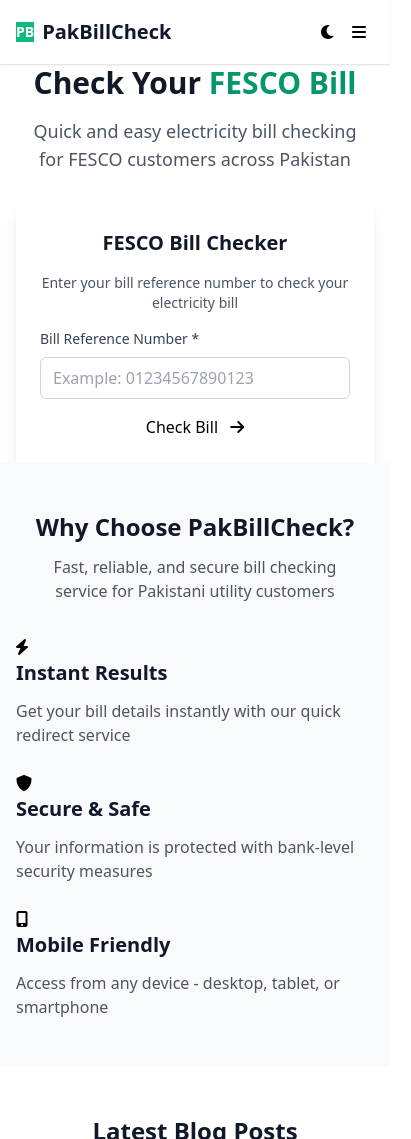
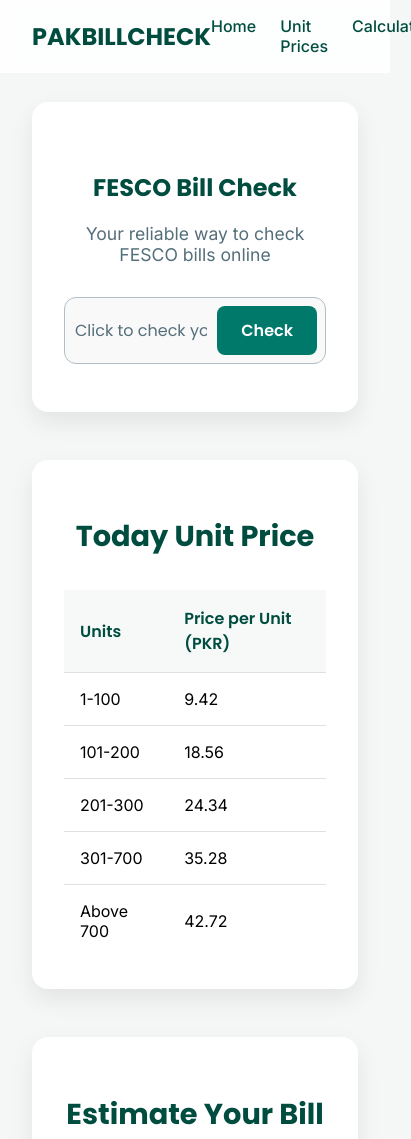
Before and after one commit to iqcodic/pakbillcheck.online, a plain HTML site: page index.html in a window 390 px wide. Shown: the top 1139 px of the page, 411 px wide, since content can reach past the window. Drawn offline with nearby package versions, Linux system fonts and the light colour scheme.

Commit message:
Update index.html

```diff
--- a/index.html
+++ b/index.html
@@ -1,186 +1,424 @@
+
 <!DOCTYPE html>
 <html lang="en">
 <head>
     <meta charset="UTF-8">
     <meta name="viewport" content="width=device-width, initial-scale=1.0">
-    <meta name="description" content="PakBillCheck - Quickly check and understand your FESCO (Faisalabad Electric Supply Company) electricity bill. Enter your bill reference to view details instantly.">
-    <meta name="keywords" content="FESCO bill, Pakistan electricity bill, bill checker, FESCO online, utility bills Pakistan, electricity payment">
-    <meta name="robots" content="index, follow">
-    <link rel="canonical" href="https://yourdomain.com/">
-    <!-- Open Graph -->
-    <meta property="og:title" content="PakBillCheck - FESCO Bill Checker | Check Your Electricity Bill Instantly">
-    <meta property="og:description" content="Check your FESCO electricity bill quickly using your bill reference number. Fast, secure, and reliable bill checking service for Pakistan.">
-    <meta property="og:type" content="website">
-    <meta property="og:url" content="https://yourdomain.com/">
-    <meta property="og:image" content="https://yourdomain.com/og-image.png">
-    <!-- Twitter -->
-    <meta name="twitter:card" content="summary_large_image">
-    <meta name="twitter:title" content="PakBillCheck - FESCO Bill Checker">
-    <meta name="twitter:description" content="Check your FESCO electricity bill quickly using your bill reference number.">
-    <!-- Structured data (Organization) -->
-    <script type="application/ld+json">
-    {
-      "@context": "https://schema.org",
-      "@type": "Organization",
-      "name": "PakBillCheck",
-      "url": "https://yourdomain.com",
-      "logo": "https://yourdomain.com/logo.png",
-      "description": "Fast and secure electricity bill checking service for FESCO customers in Pakistan",
-      "sameAs": []
-    }
-    </script>
+    <title>PakBill Check</title>
+    <link rel="preconnect" href="https://fonts.googleapis.com">
+    <link rel="preconnect" href="https://fonts.gstatic.com" crossorigin>
+    <link href="https://fonts.googleapis.com/css2?family=Poppins:wght@400;600;700&family=Inter:wght@400;500&display=swap" rel="stylesheet">
+    <style>
+        :root {
+            --bg-color: #f4f7f6;
+            --text-color: #004d40;
+            --card-bg: white;
+            --shadow-color: rgba(0, 0, 0, 0.08);
+            --nav-bg: rgba(255, 255, 255, 0.85);
+            --blur-bg: saturate(180%) blur(10px);
+            --footer-bg: #004d40;
+            --footer-text-color: #e0f2f1;
+        }
 
-    <title>PakBillCheck - FESCO Bill Checker | Check Your Electricity Bill Instantly</title>
-    <link href="https://cdn.jsdelivr.net/npm/tailwindcss@2.2.19/dist/tailwind.min.css" rel="stylesheet">
-    <link href="https://cdnjs.cloudflare.com/ajax/libs/font-awesome/6.0.0/css/all.min.css" rel="stylesheet">
-    <link rel="stylesheet" href="styles.css">
+        html {
+            scroll-behavior: smooth;
+        }
 
+        body {
+            font-family: 'Inter', sans-serif;
+            background-color: var(--bg-color);
+            margin: 0;
+            padding-top: 70px;
+        }
 
+        .navbar {
+            position: fixed;
+            top: 0;
+            left: 0;
+            right: 0;
+            display: flex;
+            justify-content: space-between;
+            align-items: center;
+            padding: 1rem 2rem;
+            background: var(--nav-bg);
+            backdrop-filter: var(--blur-bg);
+            -webkit-backdrop-filter: var(--blur-bg);
+            border-bottom: 1px solid rgba(255, 255, 255, 0.2);
+            z-index: 1000;
+        }
 
-    <!-- Google tag (gtag.js) -->
-<script async src="https://www.googletagmanager.com/gtag/js?id=G-LRHK513NKX"></script>
-<script>
-  window.dataLayer = window.dataLayer || [];
-  function gtag(){dataLayer.push(arguments);}
-  gtag('js', new Date());
+        .navbar .logo {
+            font-family: 'Poppins', sans-serif;
+            font-weight: 700;
+            font-size: 1.5rem;
+            color: var(--text-color);
+            text-decoration: none;
+        }
 
-  gtag('config', 'G-LRHK513NKX');
-</script>
+        .nav-links {
+            display: flex;
+            gap: 1.5rem;
+        }
 
+        .nav-links a {
+            text-decoration: none;
+            color: var(--text-color);
+            font-weight: 500;
+            transition: color 0.3s;
+        }
 
+        .nav-links a:hover {
+            color: #00796b;
+        }
 
+        .main-content {
+            padding: 2rem;
+        }
 
+        .hero-section {
+            background: var(--card-bg);
+            padding: 3rem 2rem;
+            border-radius: 16px;
+            box-shadow: 0 10px 25px var(--shadow-color);
+            text-align: center;
+            max-width: 500px;
+            margin: 0 auto 3rem auto;
+        }
+
+        .hero-section h1 {
+            font-family: 'Poppins', sans-serif;
+            color: var(--text-color);
+            margin-bottom: 0.5rem;
+        }
+
+        .hero-section p {
+            color: #546e7a;
+            margin-bottom: 2rem;
+            font-size: 1.1rem;
+        }
+
+        .form-redirect-wrapper {
+            display: flex;
+            gap: 0.5rem;
+            cursor: pointer;
+            border: 1px solid #b0bec5;
+            border-radius: 12px;
+            background-color: #f9f9f9;
+            padding: 0.5rem;
+            transition: all 0.3s ease;
+        }
+
+        .form-redirect-wrapper:hover {
+            border-color: #00796b;
+            background-color: #ffffff;
+        }
+
+        .form-redirect-wrapper input {
+            border: none;
+            background: transparent;
+            font-size: 1rem;
+            font-family: 'Poppins', sans-serif;
+            width: 100%;
+            box-sizing: border-box;
+            color: #37474f;
+            pointer-events: none;
+        }
+
+        .form-redirect-wrapper input::placeholder {
+            color: #546e7a;
+        }
+
+        .form-redirect-wrapper .check-bill-btn {
+            padding: 0.75rem 1.5rem;
+            border: none;
+            background-color: #00796b;
+            color: white;
+            border-radius: 8px;
+            font-size: 1rem;
+            font-family: 'Poppins', sans-serif;
+            font-weight: 600;
+            pointer-events: none;
+        }
+
+        .table-section {
+            max-width: 900px;
+            margin: 3rem auto;
+            background: var(--card-bg);
+            padding: 2rem;
+            border-radius: 16px;
+            box-shadow: 0 10px 25px var(--shadow-color);
+        }
+
+        .table-section h2 {
+            font-family: 'Poppins', sans-serif;
+            font-size: 1.8rem;
+            color: var(--text-color);
+            text-align: center;
+            margin-bottom: 2rem;
+        }
+
+        .custom-table {
+            width: 100%;
+            border-collapse: collapse;
+        }
+
+        .custom-table th, .custom-table td {
+            padding: 1rem;
+            text-align: left;
+            border-bottom: 1px solid #e0e0e0;
+        }
+
+        .custom-table th {
+            font-family: 'Poppins', sans-serif;
+            font-weight: 600;
+            background-color: #f7f9f8;
+            color: var(--text-color);
+        }
+
+        .custom-table tr:last-child td {
+            border-bottom: none;
+        }
+
+        /* Calculator Styles */
+        .calculator-section {
+            max-width: 900px;
+            margin: 3rem auto;
+            background: var(--card-bg);
+            padding: 2rem;
+            border-radius: 16px;
+            box-shadow: 0 10px 25px var(--shadow-color);
+            text-align: center;
+        }
+        .calculator-section h2 {
+            font-family: 'Poppins', sans-serif;
+            font-size: 1.8rem;
+            color: var(--text-color);
+            margin-bottom: 2rem;
+        }
+        .calculator-input-group {
+            display: flex;
+            justify-content: center;
+            gap: 1rem;
+            margin-bottom: 1.5rem;
+        }
+        .calculator-input-group input {
+            padding: 1rem;
+            border: 1px solid #b0bec5;
+            border-radius: 12px;
+            font-size: 1rem;
+            font-family: 'Poppins', sans-serif;
+            width: 200px;
+            text-align: center;
+        }
+        .calculator-input-group button {
+            padding: 1rem 2rem;
+            border: none;
+            background-color: #00796b;
+            color: white;
+            border-radius: 12px;
+            font-size: 1rem;
+            font-weight: 600;
+            cursor: pointer;
+            transition: background-color 0.3s;
+        }
+        .calculator-input-group button:hover {
+            background-color: #004d40;
+        }
+        #bill-result {
+            font-size: 1.2rem;
+            font-weight: 600;
+            color: var(--text-color);
+        }
+        #bill-result span {
+            font-family: 'Poppins', sans-serif;
+            font-size: 1.8rem;
+        }
+
+        .footer {
+            background-color: var(--footer-bg);
+            color: var(--footer-text-color);
+            padding: 4rem 2rem 2rem 2rem;
+            text-align: center;
+        }
+
+        .footer-content {
+            max-width: 1000px;
+            margin: 0 auto;
+            display: flex;
+            flex-direction: column;
+            align-items: center;
+        }
+
+        .footer-owner {
+            font-family: 'Poppins', sans-serif;
+            font-size: 1.5rem;
+            font-weight: 600;
+            margin-bottom: 1rem;
+        }
+
+        .footer-contact {
+            margin-bottom: 2rem;
+            font-size: 1.1rem;
+        }
+
+        .footer-contact a {
+            color: var(--footer-text-color);
+            text-decoration: none;
+            margin: 0 1rem;
+            transition: color 0.3s;
+        }
+
+        .footer-contact a:hover {
+            color: #80cbc4;
+        }
+
+        .copyright {
+            margin-top: 2rem;
+            font-size: 0.9rem;
+            opacity: 0.8;
+        }
+
+    </style>
 </head>
 <body>
-    <!-- Navigation -->
-    <nav class="bg-white border-b border-gray-200 sticky top-0 z-50 shadow-sm">
-        <div class="max-w-7xl mx-auto px-4 sm:px-6 lg:px-8">
-            <div class="flex justify-between items-center h-16">
-                <!-- Logo -->
-                <a href="#home" onclick="showPage('home')" class="flex items-center space-x-2">
-                    <div class="logo bg-green-500 flex items-center justify-center text-white font-bold text-sm">PB</div>
-                    <span class="text-xl font-bold text-gray-900">PakBillCheck</span>
-                </a>
-
-                <!-- Desktop Navigation -->
-                <div class="desktop-nav hidden md:flex space-x-6 lg:space-x-8 items-center">
-                    <a href="#home" onclick="showPage('home')" class="nav-link">Home</a>
-                    <a href="#blog" onclick="showPage('blog')" class="nav-link">Blog</a>
-                    <a href="#districts" onclick="showPage('districts')" class="nav-link">Districts Info</a>
-                    <a href="#fesco" onclick="showPage('fesco')" class="nav-link">FESCO Info</a>
-                    <a href="#help" onclick="showPage('help')" class="nav-link">Help Center</a>
-                    <a href="#privacy" onclick="showPage('privacy')" class="nav-link">Privacy Policy</a>
-                    <a href="#contact" onclick="showPage('contact')" class="nav-link">Contact Us</a>
-                    </div>
-
-                <!-- Mobile menu button and theme toggle -->
-                <div class="md:hidden flex items-center space-x-2">
-                    <button onclick="toggleTheme()" class="theme-toggle" title="Toggle dark/light theme">
-                        <i class="fas fa-moon" id="mobile-theme-icon"></i>
-                    </button>
-                    <button onclick="toggleMobileMenu()" class="p-2">
-                        <i class="fas fa-bars" id="menu-icon"></i>
-                    </button>
-                </div>
-            </div>
-
-            <!-- Mobile Navigation -->
-            <div id="mobile-menu" class="mobile-menu-content" style="display: none;">
-                <a href="#home" onclick="showPage('home'); closeMobileMenu();">Home</a>
-                <a href="#blog" onclick="showPage('blog'); closeMobileMenu();">Blog</a>
-                <a href="#districts" onclick="showPage('districts'); closeMobileMenu();">Districts Info</a>
-                <a href="#fesco" onclick="showPage('fesco'); closeMobileMenu();">FESCO Info</a>
-                <a href="#help" onclick="showPage('help'); closeMobileMenu();">Help Center</a>
-                <a href="#privacy" onclick="showPage('privacy'); closeMobileMenu();">Privacy Policy</a>
-                <a href="#contact" onclick="showPage('contact'); closeMobileMenu();">Contact Us</a>
-            </div>
+    <nav class="navbar">
+        <a href="#" class="logo">PAKBILLCHECK</a>
+        <div class="nav-links">
+            <a href="#hero">Home</a>
+            <a href="#unit-prices">Unit Prices</a>
+            <a href="#calculator">Calculator</a>
+            <a href="#fesco-offices">Offices</a>
         </div>
     </nav>
 
-    <!-- Main Content -->
-    <main id="main-content">
+    <div class="main-content">
+        <section id="hero" class="hero-section">
+            <h1>FESCO Bill Check</h1>
+            <p>Your reliable way to check FESCO bills online</p>
+            <div class="form-redirect-wrapper" onclick="window.open('https://bill.pitc.com.pk/fescobill', '_blank');">
+                <input
+                    type="text"
+                    placeholder="Click to check your bill"
+                    readonly
+                >
+                <button type="button" class="check-bill-btn">Check</button>
+            </div>
+        </section>
 
-        <!-- Home Page -->
-        <div id="page-home" class="page">
-            <!-- Hero Section -->
-            <section class="hero-section">
-                <div class="max-w-7xl mx-auto px-4 sm:px-6 lg:px-8">
-                    <div class="text-center mb-8 sm:mb-12">
-                        <h1 class="text-3xl sm:text-4xl md:text-5xl lg:text-6xl font-bold text-gray-900 mb-4 sm:mb-6">
-                            Check Your <span class="text-green-600">FESCO Bill</span>
-                        </h1>
-                        <p class="text-lg sm:text-xl text-gray-600 mb-6 sm:mb-8 max-w-2xl mx-auto px-4">
-                            Quick and easy electricity bill checking for FESCO customers across Pakistan
-                        </p>
-                    </div>
+        <section id="unit-prices" class="table-section">
+            <h2>Today Unit Price</h2>
+            <table class="custom-table">
+                <thead>
+                    <tr>
+                        <th>Units</th>
+                        <th>Price per Unit (PKR)</th>
+                    </tr>
+                </thead>
+                <tbody>
+                    <tr>
+                        <td>1-100</td>
+                        <td>9.42</td>
+                    </tr>
+                    <tr>
+                        <td>101-200</td>
+                        <td>18.56</td>
+                    </tr>
+                    <tr>
+                        <td>201-300</td>
+                        <td>24.34</td>
+                    </tr>
+                    <tr>
+                        <td>301-700</td>
+                        <td>35.28</td>
+                    </tr>
+                     <tr>
+                        <td>Above 700</td>
+                        <td>42.72</td>
+                    </tr>
+                </tbody>
+            </table>
+        </section>
 
-                    <!-- Bill Checker Form -->
-                    <div class="card max-w-lg mx-auto shadow-lg">
-                        <div class="p-6 sm:p-8">
-                            <h2 class="text-xl sm:text-2xl font-semibold text-gray-900 mb-4 sm:mb-6 text-center">FESCO Bill Checker</h2>
-                            <p class="text-sm sm:text-base text-gray-600 mb-4 text-center">Enter your bill reference number to check your electricity bill</p>
+        <section id="calculator" class="calculator-section">
+            <h2>Estimate Your Bill</h2>
+            <div class="calculator-input-group">
+                <input type="number" id="units-input" placeholder="Enter Units (e.g., 250)">
+                <button onclick="calculateBill()">Calculate</button>
+            </div>
+            <div id="bill-result"></div>
+        </section>
 
-                            <form onsubmit="checkBill(event)" class="space-y-4">
-                                <div>
-                                    <label for="billRef" class="block text-sm font-medium text-gray-700 mb-2">
-                                        Bill Reference Number *
-                                    </label>
-                                    <input
-                                        type="text"
-                                        id="billRef"
-                                        placeholder="Example: 01234567890123"
-                                        class="w-full px-3 py-2 border border-gray-300 rounded-md focus:ring-green-500 focus:border-green-500"
-                                        onclick="redirectToFESCO()"
-                                        required
-                                    />
-                                </div>
-                                <button type="submit" class="btn-primary w-full">
-                                    Check Bill
-                                    <i class="fas fa-arrow-right ml-2"></i>
-                                </button>
-                            </form>
-                        </div>
-                    </div>
-                </div>
-            </section>
+        <section id="fesco-offices" class="table-section">
+            <h2>FESCO Office Locations and Helpline</h2>
+            <table class="custom-table">
+                <thead>
+                    <tr>
+                        <th>City/Region</th>
+                        <th>Office Address</th>
+                        <th>Helpline Number</th>
+                    </tr>
+                </thead>
+                <tbody>
+                    <tr>
+                        <td>Faisalabad</td>
+                        <td>West Canal Road, Abdullah Pur, Faisalabad</td>
+                        <td>+92 (41) 9220184-9220229</td>
+                    </tr>
+                    <tr>
+                        <td>Sargodha</td>
+                        <td>University Road, Near 47 Pull, Sargodha</td>
+                        <td>+92 (48) 9230168</td>
+                    </tr>
+                    <tr>
+                        <td>Jhang</td>
+                        <td>Gojra Road, Near Grid Station, Jhang</td>
+                        <td>+92 (47) 9200301</td>
+                    </tr>
+                    <tr>
+                        <td>Mianwali</td>
+                        <td>Ballo Khel Road, Mianwali</td>
+                        <td>+92 (459) 920024</td>
+                    </tr>
+                </tbody>
+            </table>
+        </section>
+    </div>
 
-            <!-- Features Section -->
-            <section class="py-12 sm:py-16 bg-gray-50">
-                <div class="max-w-7xl mx-auto px-4 sm:px-6 lg:px-8">
-                    <div class="text-center mb-8 sm:mb-12">
-                        <h2 class="text-2xl sm:text-3xl font-bold text-gray-900 mb-3 sm:mb-4">Why Choose PakBillCheck?</h2>
-                        <p class="text-gray-600 text-base sm:text-lg px-4">Fast, reliable, and secure bill checking service for Pakistani utility customers</p>
-                    </div>
+    <footer class="footer">
+        <div class="footer-content">
+            <div class="footer-owner">Muhammad Bilal</div>
+            <div class="footer-contact">
+                <a href="tel:03046325424">03046325424</a> |
+                <a href="mailto:bai622887@gmail.com">bai622887@gmail.com</a>
+            </div>
+            <div class="copyright">
+                © 2025 PAKBILLCHECK. All Rights Reserved.
+            </div>
+        </div>
+    </footer>
 
-                    <div class="grid sm:grid-cols-2 md:grid-cols-3 gap-6 sm:gap-8">
-                        <div class="card feature-card">
-                            <div class="feature-icon">
-                                <i class="fas fa-bolt"></i>
-                            </div>
-                            <h3 class="text-xl font-semibold text-gray-900 mb-3">Instant Results</h3>
-                            <p class="text-gray-600">Get your bill details instantly with our quick redirect service</p>
-                        </div>
+    <script>
+        function calculateBill() {
+            const units = document.getElementById('units-input').value;
+            const resultDiv = document.getElementById('bill-result');
 
-                        <div class="card feature-card">
-                            <div class="feature-icon">
-                                <i class="fas fa-shield-alt"></i>
-                            </div>
-                            <h3 class="text-xl font-semibold text-gray-900 mb-3">Secure & Safe</h3>
-                            <p class="text-gray-600">Your information is protected with bank-level security measures</p>
-                        </div>
+            if (units === '' || units <= 0) {
+                resultDiv.innerHTML = 'Please enter a valid number of units.';
+                return;
+            }
 
-                        <div class="card feature-card">
-                            <div class="feature-icon">
-                                <i class="fas fa-mobile-alt"></i>
-                            </div>
-                            <h3 class="text-xl font-semibold text-gray-900 mb-3">Mobile Friendly</h3>
-                            <p class="text-gray-600">Access from any device - desktop, tablet, or smartphone</p>
-                        </div>
-                    </div>
-                </div>
-            </section>
+            let totalBill = 0;
+            let remainingUnits = units;
 
-            <!-- Latest Blog Posts -->
+            if (remainingUnits > 0) {
+                const slab1Units = Math.min(remainingUnits, 100);
+                totalBill += slab1Units * 9.42;
+                remainingUnits -= slab1Units;
+            }
+            if (remainingUnits > 0) {
+                const slab2Units = Math.min(remainingUnits, 100);
+                totalBill
+          <!-- Latest Blog Posts -->
             <section class="py-12 sm:py-16">
                 <div class="max-w-7xl mx-auto px-4 sm:px-6 lg:px-8">
                     <div class="text-center mb-8 sm:mb-12">
```
